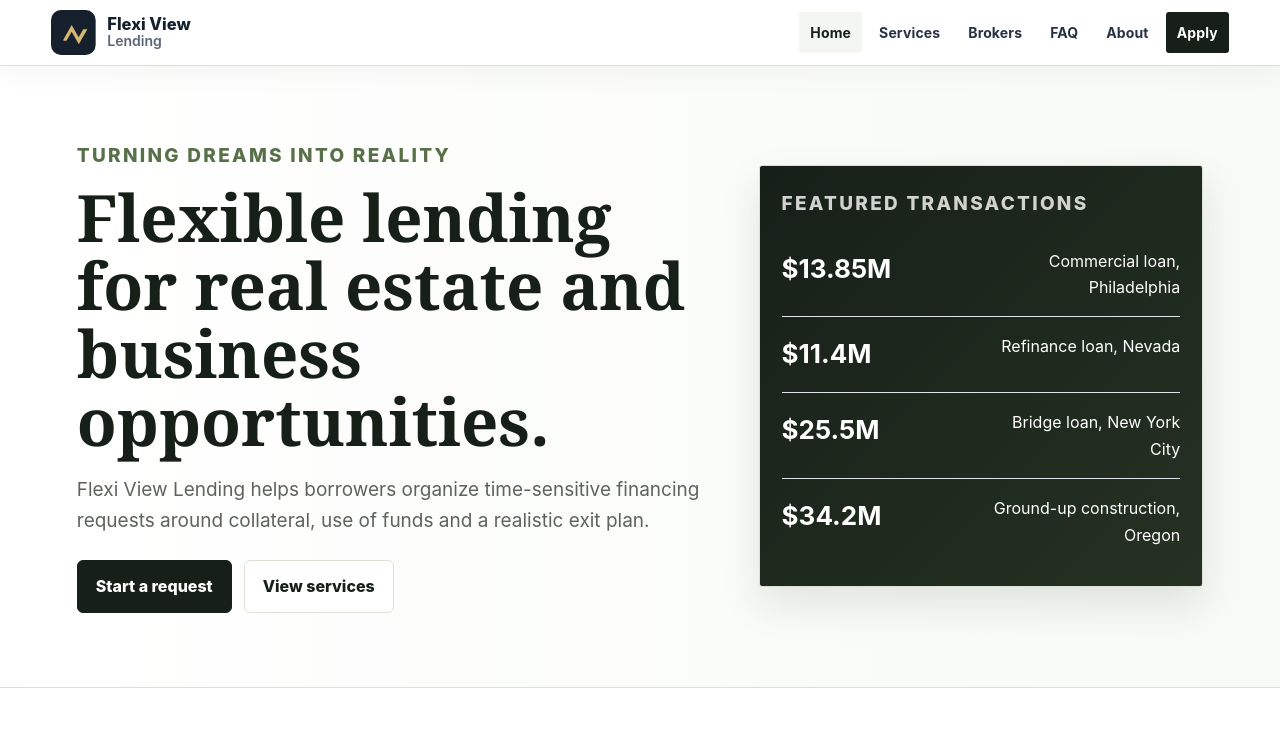
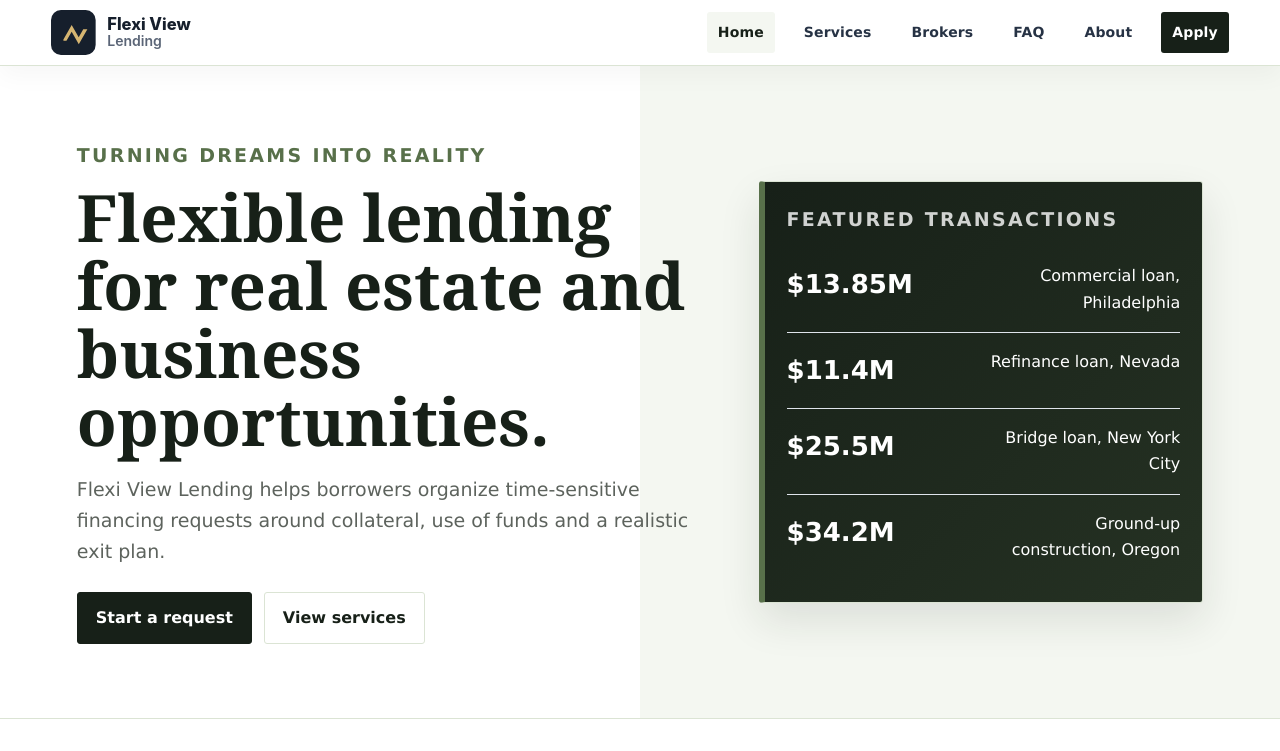
Before and after one commit to hsutech/flexi-view-lending-com, an Eleventy site: page src/index.html in a window 1280 px wide. Shown: the top 751 px of the page. Built offline with nearby package versions, Linux system fonts and the light colour scheme; Eleventy itself is replaced by a stand-in of ours; files that its build step writes are made by us from their sources.

Commit message:
Differentiate site visual identity

```diff
--- a/src/assets/brand-dna.css
+++ b/src/assets/brand-dna.css
@@ -7,7 +7,7 @@
   --dna-radius:3px;
   --dna-shadow:0 18px 42px rgba(23,32,24,.11);
   --dna-heading:Georgia, "Times New Roman", serif;
-  --dna-font:Inter, ui-sans-serif, system-ui, -apple-system, BlinkMacSystemFont, "Segoe UI", sans-serif;
+  --dna-font:"Lucida Grande", "Lucida Sans Unicode", Arial, sans-serif;
 }
 body{
   font-family:var(--dna-font);
@@ -117,6 +117,14 @@ h1,h2,h3,.hero h1,.page-heading h1{
 .site-header{padding-top:10px!important;padding-bottom:10px!important}
 
 
+
+.site-header{background:#fff!important;border-bottom:1px solid var(--dna-line)}
+nav,.main-nav{gap:18px!important}
+.hero{min-height:620px;background:linear-gradient(90deg,#fff 0 50%,var(--dna-soft) 50% 100%)!important}
+.hero-panel{border-left:6px solid var(--dna-accent)!important}
+.button,.apply-btn{border-radius:3px!important}
+.card,.service-card,.post-card{border-radius:3px!important}
+
 @media (max-width:980px){
   .hero,.split,.feature-row,.intro-grid,.story-grid,.form-section,.split-section,.article-layout{grid-template-columns:1fr!important}
   .services-grid,.solution-grid,.category-grid,.collection-grid,.post-grid,.article-grid{grid-template-columns:repeat(2,minmax(0,1fr))!important}
```
